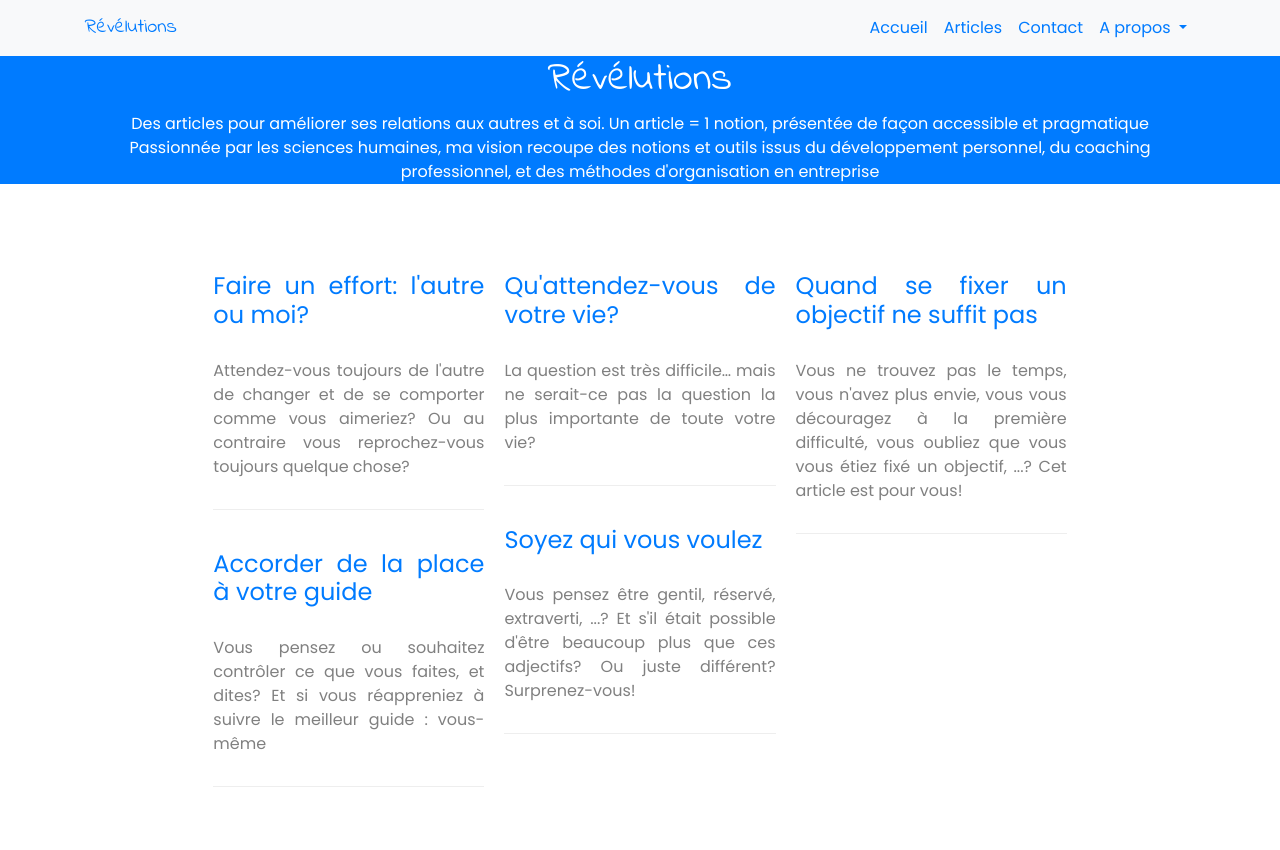
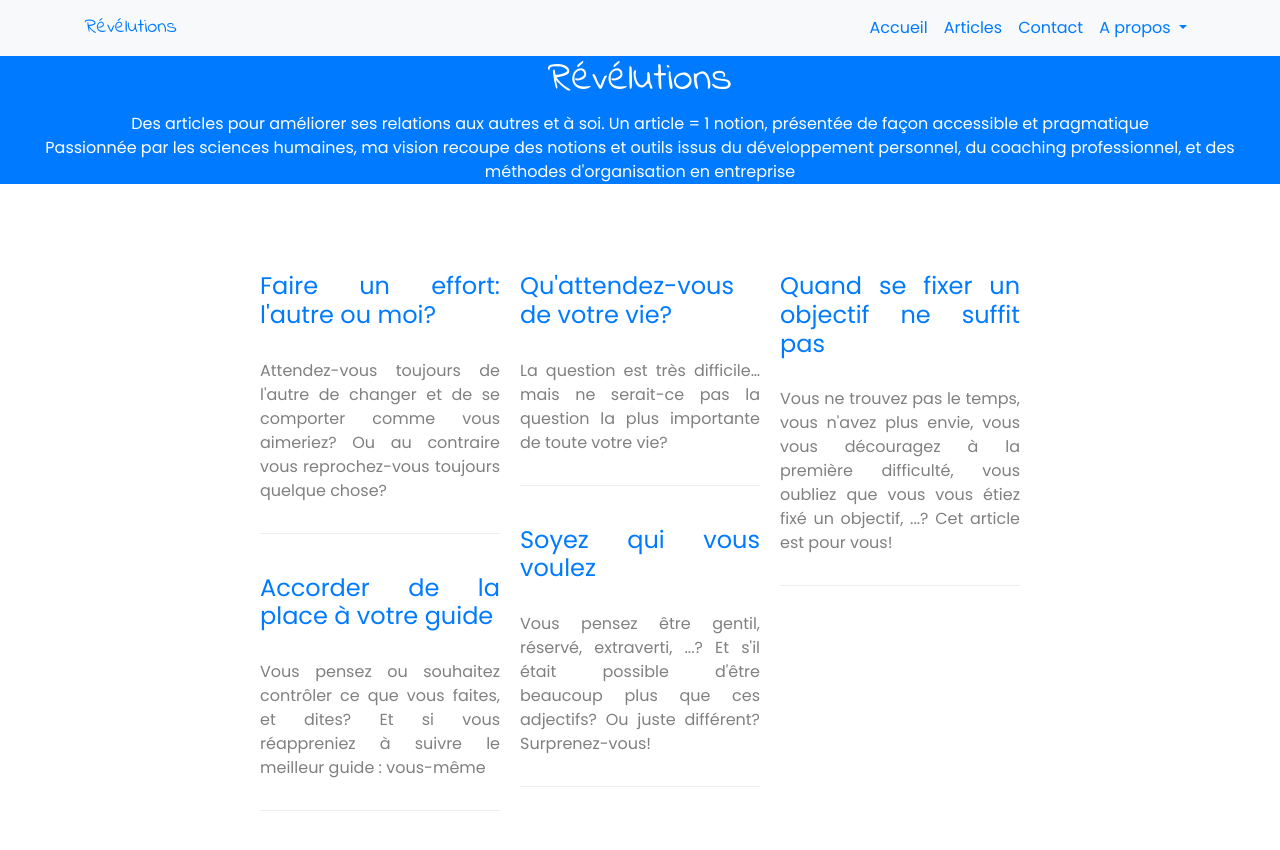
Before and after one commit to OrgaEvolutions/Nathoup.github.io, a Jekyll site: the page built from index.html, in a window 1280 px wide. Shown: the top 850 px of the page. Built offline with Jekyll 4.4.1, drawn with Linux system fonts in a browser that asks for light colours; nearby versions of some CDN libraries; some web fonts are replaced.

Commit message:
Update default.html

```diff
--- a/_layouts/default.html
+++ b/_layouts/default.html
@@ -48,10 +48,14 @@
 			     {{ page.title }}
 			    </h1>
 				   {% if page.intro %}
-					   <div class="container">
+					   <div class="container-fluid">
 						<div class="row">
 						  <div class="col-md-12 mx-auto">
 						    {{ page.intro }}
+				   			{% if page.intro_large %}
+							  <div class="hidden-sm-down">{{page.intro_large}}</div>
+							{% endif %}
+
 						  </div>
 						</div>
 					     </div>
@@ -63,9 +67,9 @@
 		<br><br>
 
 
-	<div class="container-fluid">
+	<div class="container">
 		<div class="row">
-			<div class="col-md-8 mx-auto">
+			<div class="col-lg-8 cold-md-10 mx-auto">
 				{{ content }}
 			</div>
 		</div>
```
